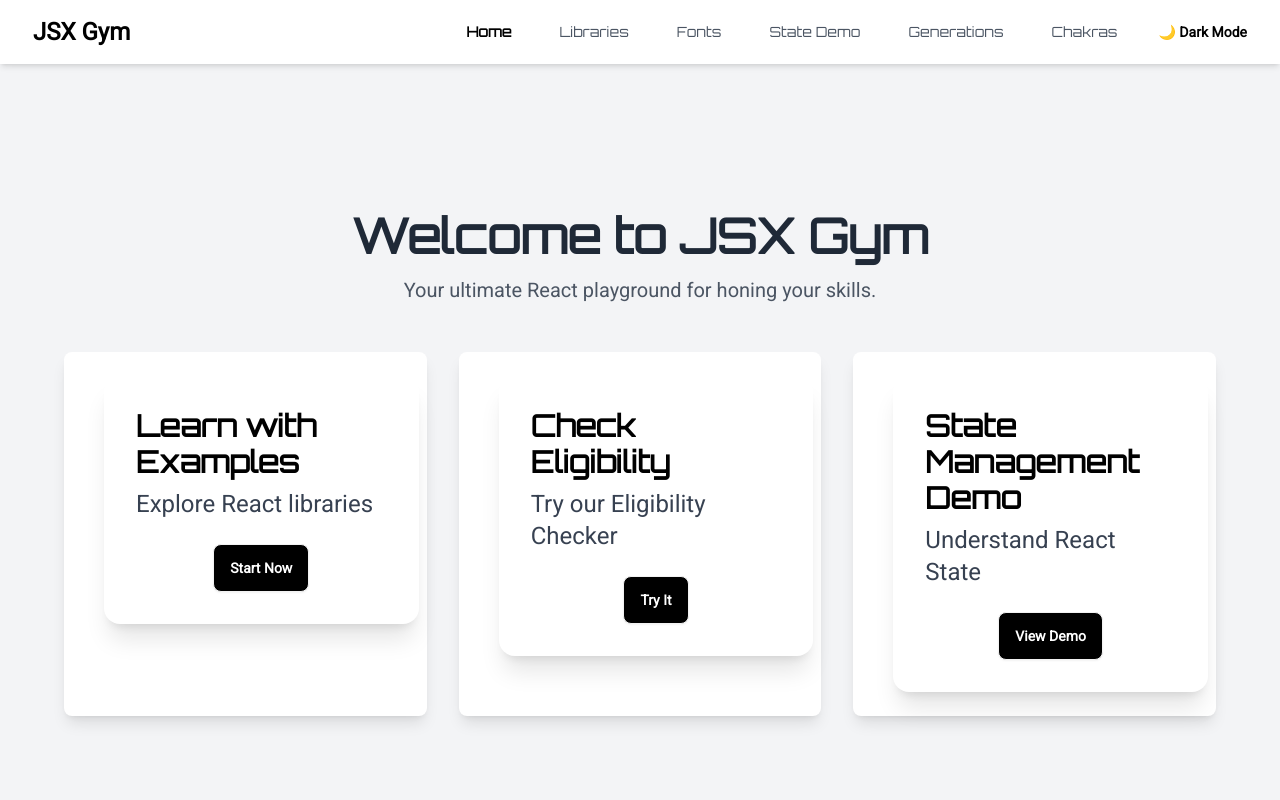
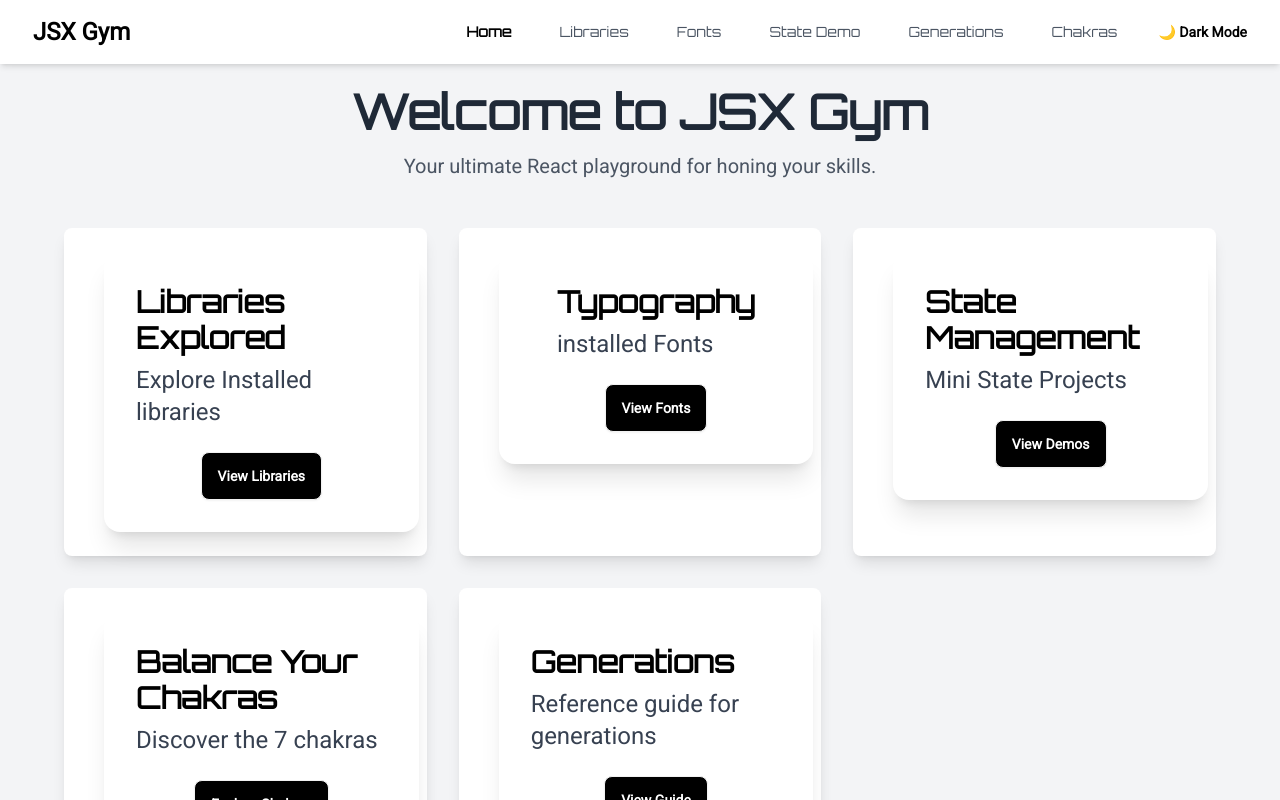
Before and after one commit to RW2023/jsx-gym, a React (Vite) app: page / in a window 1280 px wide. Shown: the top 800 px of the page. Built offline with nearby package versions, Linux system fonts and the light colour scheme.

Commit message:
Update home component cards with new titles, subtitles, and button texts for improved clarity and navigation

```diff
--- a/src/components/home.tsx
+++ b/src/components/home.tsx
@@ -24,23 +24,36 @@ const Home: React.FC = () => {
             <div className="grid grid-cols-1 md:grid-cols-2 lg:grid-cols-3 gap-8 max-w-6xl">
                 {[
                     {
-                        title: 'Learn with Examples',
-                        subtitle: 'Explore React libraries',
-                        buttonText: 'Start Now',
+                        title: 'Libraries Explored',
+                        subtitle: 'Explore Installed  libraries',
+                        buttonText: 'View Libraries',
                         buttonUrl: '/Mid',
                     },
                     {
-                        title: 'Check Eligibility',
-                        subtitle: 'Try our Eligibility Checker',
-                        buttonText: 'Try It',
-                        buttonUrl: '/EligibilityChecker',
+                        title: 'Typography',
+                        subtitle: 'installed Fonts',
+                        buttonText: 'View Fonts',
+                        buttonUrl: '/font',
                     },
                     {
-                        title: 'State Management Demo',
-                        subtitle: 'Understand React State',
-                        buttonText: 'View Demo',
+                        title: 'State Management ',
+                        subtitle: 'Mini State Projects',
+                        buttonText: 'View Demos',
                         buttonUrl: '/StateDemo',
                     },
+                    {
+                        title: 'Balance Your Chakras',
+                        subtitle: 'Discover the 7 chakras',
+                        buttonText: 'Explore Chakras',
+                        buttonUrl: '/ChakraExplorer',
+                    },
+                    {
+                        title: 'Generations',
+                        subtitle: 'Reference guide for generations',
+                        buttonText: 'View Guide',
+                        buttonUrl: '/GenerationSelector',
+
+                    }
                 ].map((card, index) => (
                     <motion.div
                         key={index}
```
